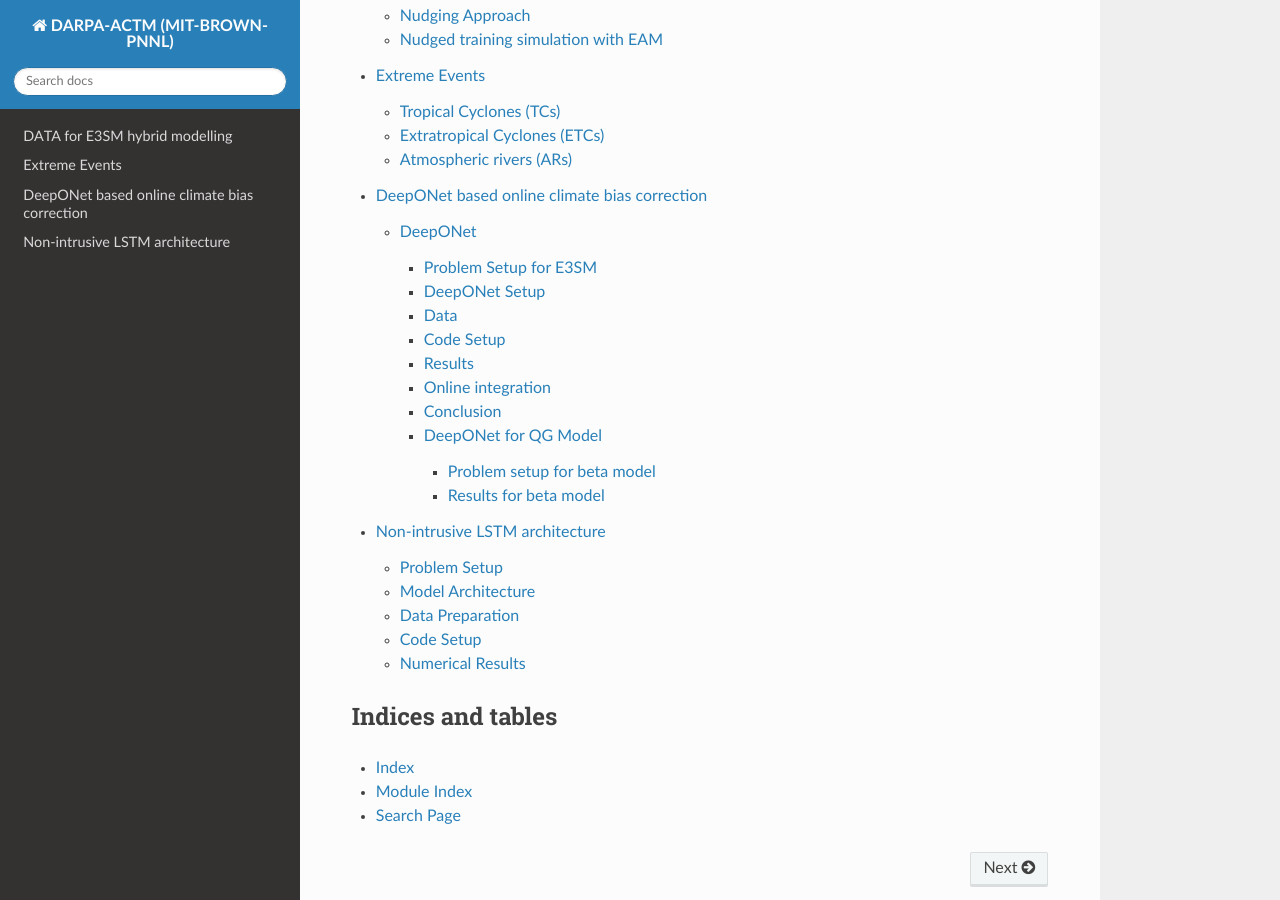
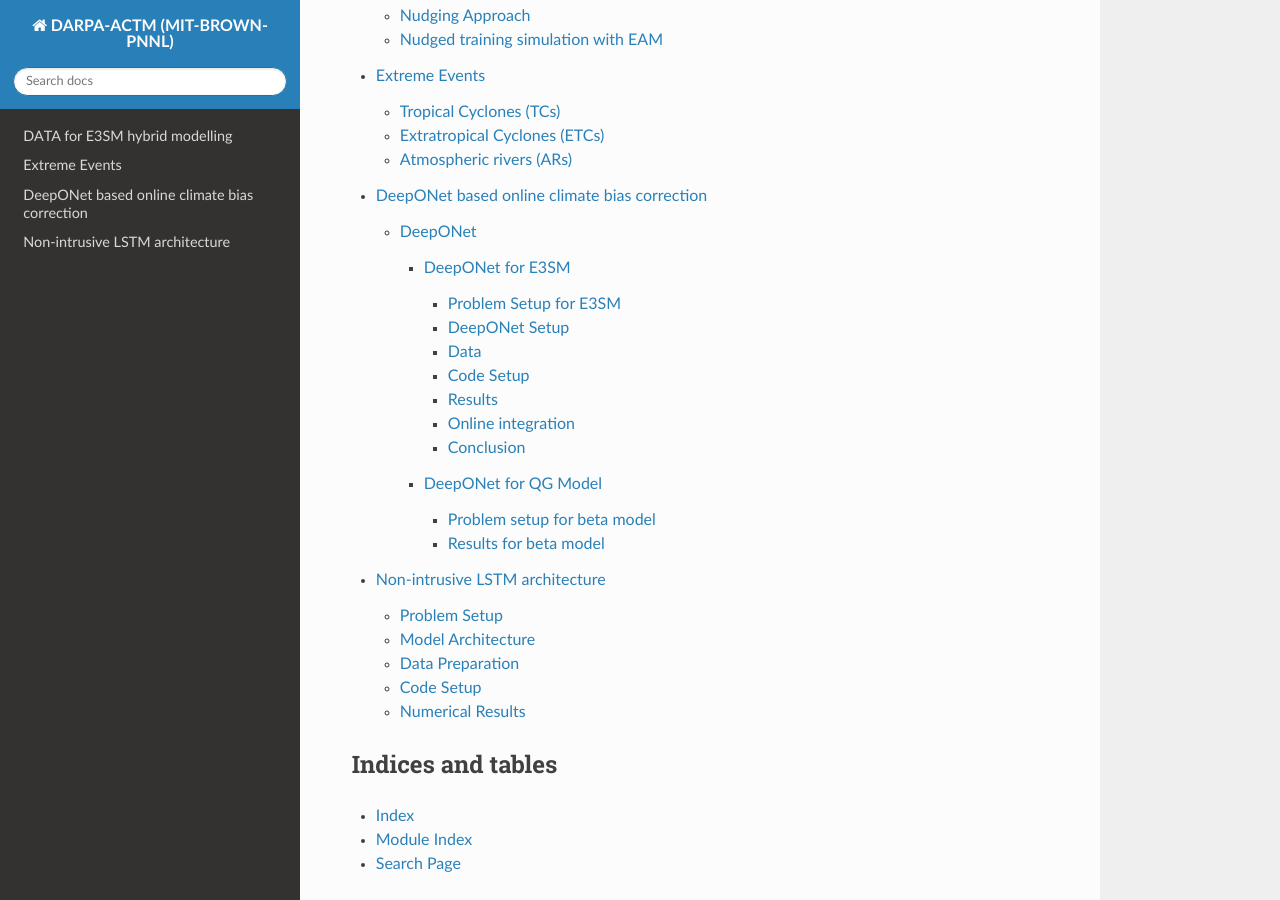
Before and after one commit to aniruddhabora/Extreme-Events-using-Scientific-Machine-Learning, a Sphinx documentation site: the page built from docs/source/index.rst, in a window 1280 px wide and 900 px high, scrolled down 1261 px. Built offline with Sphinx 7.4.7 and the Read the Docs theme 2.0.0, drawn with Linux system fonts in a browser that asks for light colours; pages that are not in the unit, such as notebooks, are missing from menus.

Commit message:
Update DeepONet_E3SM.rst

```diff
--- a/docs/source/modules/DeepONet_E3SM.rst
+++ b/docs/source/modules/DeepONet_E3SM.rst
@@ -1,3 +1,5 @@
+DeepONet for E3SM
+=================
 
 
 Problem Setup for E3SM
```
